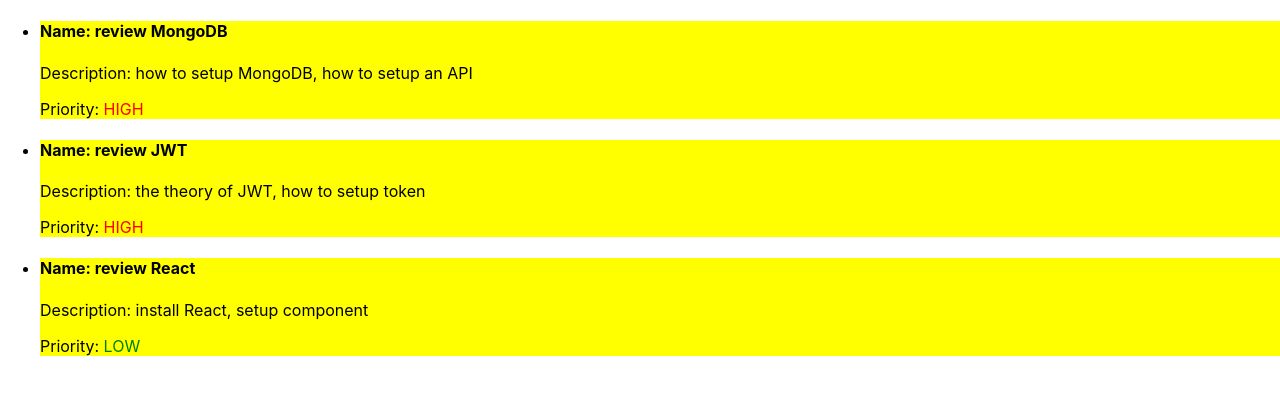
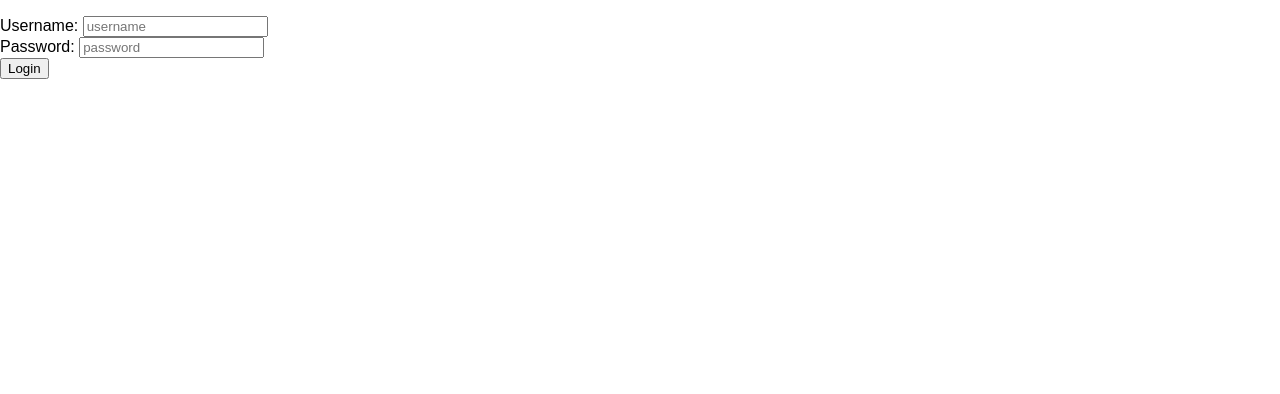
Before and after one commit to cckinwest/todolist-with-calendar-and-notification, a React (Create React App) app in the folder client/: page / in a window 1280 px wide. Shown: the top 394 px of the page. Built offline with nearby package versions, Linux system fonts and the light colour scheme.

Commit message:
add LoginForm

```diff
--- a/client/package.json
+++ b/client/package.json
@@ -6,6 +6,7 @@
     "@testing-library/jest-dom": "^5.17.0",
     "@testing-library/react": "^13.4.0",
     "@testing-library/user-event": "^13.5.0",
+    "axios": "^1.6.8",
     "react": "^18.3.1",
     "react-dom": "^18.3.1",
     "react-scripts": "5.0.1",
--- a/client/src/App.js
+++ b/client/src/App.js
@@ -1,4 +1,5 @@
 import TaskList from "./components/TaskList";
+import LoginForm from "./components/loginForm";
 
 const task_list = [
   {
@@ -21,7 +22,7 @@
 ];
 
 function App() {
-  return <TaskList tasks={task_list} />;
+  return <LoginForm />;
 }
 
 export default App;
--- /dev/null
+++ b/client/src/components/loginForm/index.js
@@ -0,0 +1,52 @@
+import React from "react";
+import { useState } from "react";
+
+function LoginForm() {
+  const [username, setUsername] = useState("");
+  const [password, setPassword] = useState("");
+  const [warning, setWarning] = useState("");
+
+  const handleSubmit = (e) => {
+    e.preventDefault();
+    if (!username || !password) {
+      setWarning("Invalid username or password!");
+    } else {
+      setWarning(`${username} with ${password} is registered successfully!`);
+    }
+  };
+
+  return (
+    <div style={{ fontFamily: "Arial" }}>
+      <p>{warning}</p>
+      <form onSubmit={handleSubmit}>
+        <label for="username">Username: </label>
+        <input
+          placeholder="username"
+          name="username"
+          id="username"
+          value={username}
+          onChange={(e) => {
+            setUsername(e.target.value);
+            setWarning("");
+          }}
+        />
+        <br />
+        <label for="password">Password: </label>
+        <input
+          placeholder="password"
+          name="password"
+          id="password"
+          value={password}
+          onChange={(e) => {
+            setPassword(e.target.value);
+            setWarning("");
+          }}
+        />
+        <br />
+        <button type="submit">Login</button>
+      </form>
+    </div>
+  );
+}
+
+export default LoginForm;
```
Also changed, not shown: 2 other files (tests, documents, lock files or other folders).
